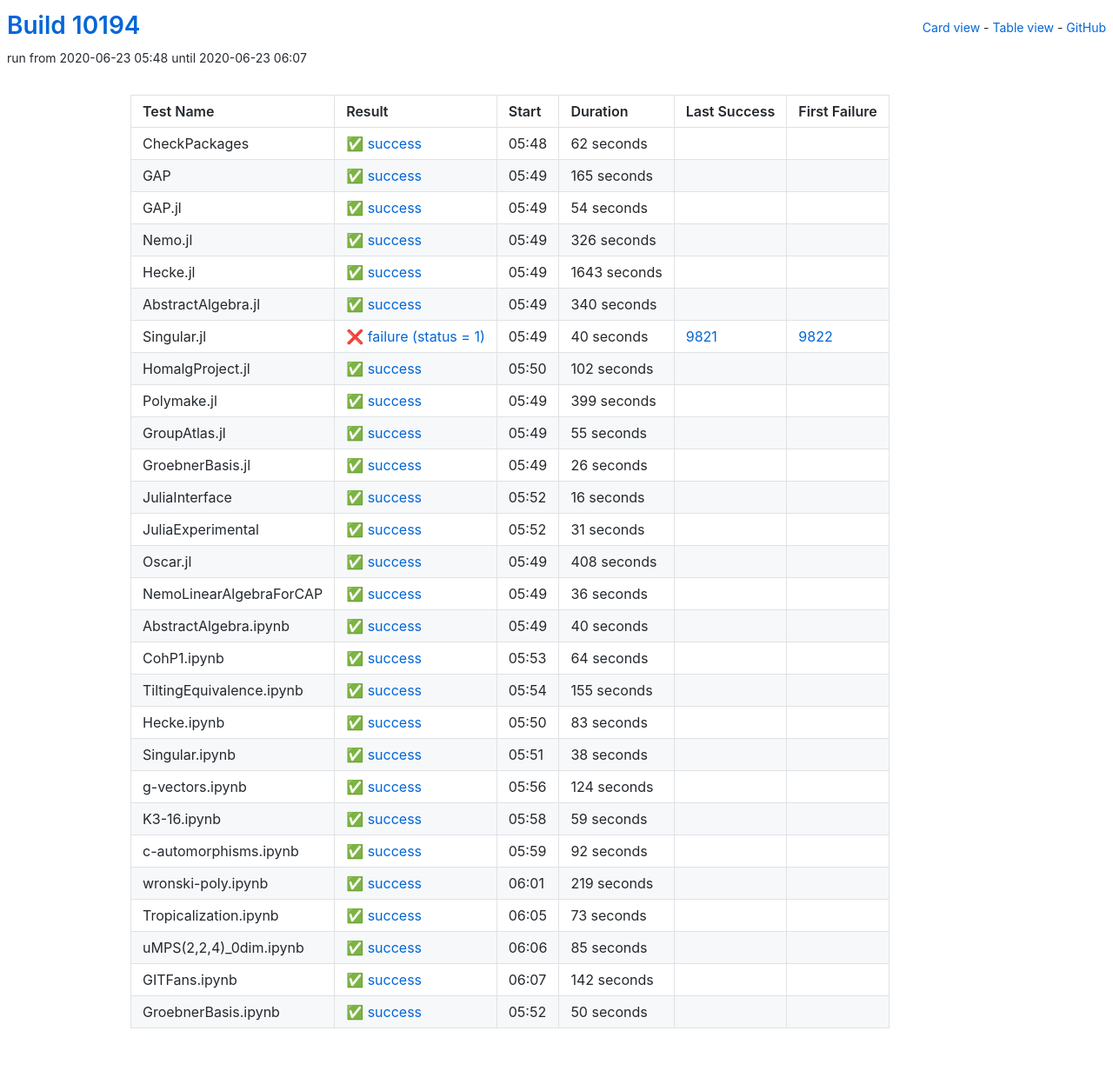
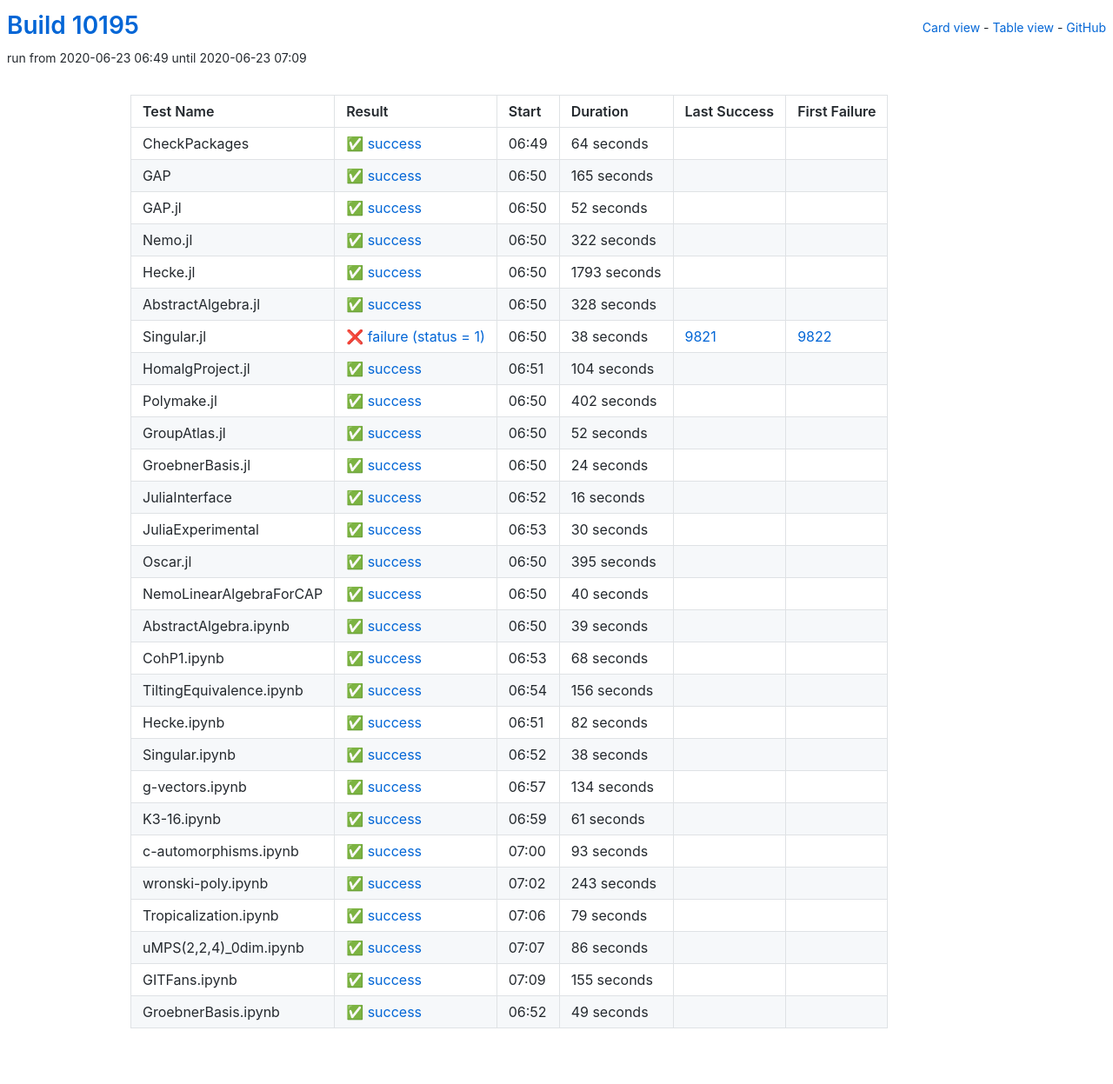
Before and after one commit to oscar-system/oscar-ci-status, a Jekyll site: the page built from table.html, in a window 1280 px wide. Shown: the whole page at 87% size. Built offline with Jekyll 4.4.1, drawn with Linux system fonts in a browser that asks for light colours.

Commit message:
Build #10195

```diff
--- a/_data/ci.yml
+++ b/_data/ci.yml
@@ -1,6 +1,6 @@
 ---
-build: 10194
-build_url: https://oscarci.mathematik.uni-kl.de/job/oscar/10194/
+build: 10195
+build_url: https://oscarci.mathematik.uni-kl.de/job/oscar/10195/
 job: oscar
 organization: oscar-system
 repo: oscar-ci-status
@@ -8,20 +8,20 @@
 tests:
 - name: CheckPackages
   id: checkpackages
-  log: https://oscarci.mathematik.uni-kl.de/job/oscar/10194/artifact/logs/build-10194/CheckPackages.log
-  start: 2020-06-23 05:48
+  log: https://oscarci.mathematik.uni-kl.de/job/oscar/10195/artifact/logs/build-10195/CheckPackages.log
+  start: 2020-06-23 06:49
   success: true
   exitcode: 0
   status: success
-  duration: 62
+  duration: 64
   last_success: false
   last_success_url:
   first_failure: false
   first_failure_url:
 - name: GAP
   id: gap
-  log: https://oscarci.mathematik.uni-kl.de/job/oscar/10194/artifact/logs/build-10194/GAP.log
-  start: 2020-06-23 05:49
+  log: https://oscarci.mathematik.uni-kl.de/job/oscar/10195/artifact/logs/build-10195/GAP.log
+  start: 2020-06-23 06:50
   success: true
   exitcode: 0
   status: success
@@ -32,116 +32,116 @@
   first_failure_url:
 - name: GAP.jl
   id: gap-jl
-  log: https://oscarci.mathematik.uni-kl.de/job/oscar/10194/artifact/logs/build-10194/GAP.jl.log
-  start: 2020-06-23 05:49
+  log: https://oscarci.mathematik.uni-kl.de/job/oscar/10195/artifact/logs/build-10195/GAP.jl.log
+  start: 2020-06-23 06:50
   success: true
   exitcode: 0
   status: success
-  duration: 54
+  duration: 52
   last_success: false
   last_success_url:
   first_failure: false
   first_failure_url:
 - name: Nemo.jl
   id: nemo-jl
-  log: https://oscarci.mathematik.uni-kl.de/job/oscar/10194/artifact/logs/build-10194/Nemo.jl.log
-  start: 2020-06-23 05:49
+  log: https://oscarci.mathematik.uni-kl.de/job/oscar/10195/artifact/logs/build-10195/Nemo.jl.log
+  start: 2020-06-23 06:50
   success: true
   exitcode: 0
   status: success
-  duration: 326
+  duration: 322
   last_success: false
   last_success_url:
   first_failure: false
   first_failure_url:
 - name: Hecke.jl
   id: hecke-jl
-  log: https://oscarci.mathematik.uni-kl.de/job/oscar/10194/artifact/logs/build-10194/Hecke.jl.log
-  start: 2020-06-23 05:49
+  log: https://oscarci.mathematik.uni-kl.de/job/oscar/10195/artifact/logs/build-10195/Hecke.jl.log
+  start: 2020-06-23 06:50
   success: true
   exitcode: 0
   status: success
-  duration: 1643
+  duration: 1793
   last_success: false
   last_success_url:
   first_failure: false
   first_failure_url:
 - name: AbstractAlgebra.jl
   id: abstractalgebra-jl
-  log: https://oscarci.mathematik.uni-kl.de/job/oscar/10194/artifact/logs/build-10194/AbstractAlgebra.jl.log
-  start: 2020-06-23 05:49
+  log: https://oscarci.mathematik.uni-kl.de/job/oscar/10195/artifact/logs/build-10195/AbstractAlgebra.jl.log
+  start: 2020-06-23 06:50
   success: true
   exitcode: 0
   status: success
-  duration: 340
+  duration: 328
   last_success: false
   last_success_url:
   first_failure: false
   first_failure_url:
 - name: Singular.jl
   id: singular-jl
-  log: https://oscarci.mathematik.uni-kl.de/job/oscar/10194/artifact/logs/build-10194/Singular.jl.log
-  start: 2020-06-23 05:49
+  log: https://oscarci.mathematik.uni-kl.de/job/oscar/10195/artifact/logs/build-10195/Singular.jl.log
+  start: 2020-06-23 06:50
   success: false
   exitcode: 1
   status: failure
-  duration: 40
+  duration: 38
   last_success: 9821
   last_success_url: https://oscarci.mathematik.uni-kl.de/job/oscar/9821/
   first_failure: 9822
   first_failure_url: https://oscarci.mathematik.uni-kl.de/job/oscar/9822/
 - name: HomalgProject.jl
   id: homalgproject-jl
-  log: https://oscarci.mathematik.uni-kl.de/job/oscar/10194/artifact/logs/build-10194/HomalgProject.jl.log
-  start: 2020-06-23 05:50
+  log: https://oscarci.mathematik.uni-kl.de/job/oscar/10195/artifact/logs/build-10195/HomalgProject.jl.log
+  start: 2020-06-23 06:51
   success: true
   exitcode: 0
   status: success
-  duration: 102
+  duration: 104
   last_success: false
   last_success_url:
   first_failure: false
   first_failure_url:
 - name: Polymake.jl
   id: polymake-jl
-  log: https://oscarci.mathematik.uni-kl.de/job/oscar/10194/artifact/logs/build-10194/Polymake.jl.log
-  start: 2020-06-23 05:49
+  log: https://oscarci.mathematik.uni-kl.de/job/oscar/10195/artifact/logs/build-10195/Polymake.jl.log
+  start: 2020-06-23 06:50
   success: true
   exitcode: 0
   status: success
-  duration: 399
+  duration: 402
   last_success: false
   last_success_url:
   first_failure: false
   first_failure_url:
 - name: GroupAtlas.jl
   id: groupatlas-jl
-  log: https://oscarci.mathematik.uni-kl.de/job/oscar/10194/artifact/logs/build-10194/GroupAtlas.jl.log
-  start: 2020-06-23 05:49
+  log: https://oscarci.mathematik.uni-kl.de/job/oscar/10195/artifact/logs/build-10195/GroupAtlas.jl.log
+  start: 2020-06-23 06:50
   success: true
   exitcode: 0
   status: success
-  duration: 55
+  duration: 52
   last_success: false
   last_success_url:
   first_failure: false
   first_failure_url:
 - name: GroebnerBasis.jl
   id: groebnerbasis-jl
-  log: https://oscarci.mathematik.uni-kl.de/job/oscar/10194/artifact/logs/build-10194/GroebnerBasis.jl.log
-  start: 2020-06-23 05:49
+  log: https://oscarci.mathematik.uni-kl.de/job/oscar/10195/artifact/logs/build-10195/GroebnerBasis.jl.log
+  start: 2020-06-23 06:50
   success: true
   exitcode: 0
   status: success
-  duration: 26
+  duration: 24
   last_success: false
   last_success_url:
   first_failure: false
   first_failure_url:
 - name: JuliaInterface
   id: juliainterface
-  log: https://oscarci.mathematik.uni-kl.de/job/oscar/10194/artifact/logs/build-10194/JuliaInterface.log
-  start: 2020-06-23 05:52
+  log: https://oscarci.mathematik.uni-kl.de/job/oscar/10195/artifact/logs/build-10195/JuliaInterface.log
+  start: 2020-06-23 06:52
   success: true
   exitcode: 0
   status: success
@@ -152,44 +152,32 @@
   first_failure_url:
 - name: JuliaExperimental
   id: juliaexperimental
-  log: https://oscarci.mathematik.uni-kl.de/job/oscar/10194/artifact/logs/build-10194/JuliaExperimental.log
-  start: 2020-06-23 05:52
+  log: https://oscarci.mathematik.uni-kl.de/job/oscar/10195/artifact/logs/build-10195/JuliaExperimental.log
+  start: 2020-06-23 06:53
   success: true
   exitcode: 0
   status: success
-  duration: 31
+  duration: 30
   last_success: false
   last_success_url:
   first_failure: false
   first_failure_url:
 - name: Oscar.jl
   id: oscar-jl
-  log: https://oscarci.mathematik.uni-kl.de/job/oscar/10194/artifact/logs/build-10194/Oscar.jl.log
-  start: 2020-06-23 05:49
+  log: https://oscarci.mathematik.uni-kl.de/job/oscar/10195/artifact/logs/build-10195/Oscar.jl.log
+  start: 2020-06-23 06:50
   success: true
   exitcode: 0
   status: success
-  duration: 408
+  duration: 395
   last_success: false
   last_success_url:
   first_failure: false
   first_failure_url:
 - name: NemoLinearAlgebraForCAP
   id: nemolinearalgebraforcap
-  log: https://oscarci.mathematik.uni-kl.de/job/oscar/10194/artifact/logs/build-10194/NemoLinearAlgebraForCAP.log
-  start: 2020-06-23 05:49
-  success: true
-  exitcode: 0
-  status: success
-  duration: 36
-  last_success: false
-  last_success_url:
-  first_failure: false
-  first_failure_url:
-- name: AbstractAlgebra.ipynb
-  id: abstractalgebra-ipynb
-  log: https://oscarci.mathematik.uni-kl.de/job/oscar/10194/artifact/logs/build-10194/AbstractAlgebra.ipynb.log
-  start: 2020-06-23 05:49
+  log: https://oscarci.mathematik.uni-kl.de/job/oscar/10195/artifact/logs/build-10195/NemoLinearAlgebraForCAP.log
+  start: 2020-06-23 06:50
   success: true
   exitcode: 0
   status: success
@@ -198,46 +186,58 @@
   last_success_url:
   first_failure: false
   first_failure_url:
-- name: CohP1.ipynb
-  id: cohp1-ipynb
-  log: https://oscarci.mathematik.uni-kl.de/job/oscar/10194/artifact/logs/build-10194/CohP1.ipynb.log
-  start: 2020-06-23 05:53
+- name: AbstractAlgebra.ipynb
+  id: abstractalgebra-ipynb
+  log: https://oscarci.mathematik.uni-kl.de/job/oscar/10195/artifact/logs/build-10195/AbstractAlgebra.ipynb.log
+  start: 2020-06-23 06:50
   success: true
   exitcode: 0
   status: success
-  duration: 64
+  duration: 39
+  last_success: false
+  last_success_url:
+  first_failure: false
+  first_failure_url:
+- name: CohP1.ipynb
+  id: cohp1-ipynb
+  log: https://oscarci.mathematik.uni-kl.de/job/oscar/10195/artifact/logs/build-10195/CohP1.ipynb.log
+  start: 2020-06-23 06:53
+  success: true
+  exitcode: 0
+  status: success
+  duration: 68
   last_success: false
   last_success_url:
   first_failure: false
   first_failure_url:
 - name: TiltingEquivalence.ipynb
   id: tiltingequivalence-ipynb
-  log: https://oscarci.mathematik.uni-kl.de/job/oscar/10194/artifact/logs/build-10194/TiltingEquivalence.ipynb.log
-  start: 2020-06-23 05:54
+  log: https://oscarci.mathematik.uni-kl.de/job/oscar/10195/artifact/logs/build-10195/TiltingEquivalence.ipynb.log
+  start: 2020-06-23 06:54
   success: true
   exitcode: 0
   status: success
-  duration: 155
+  duration: 156
   last_success: false
   last_success_url:
   first_failure: false
   first_failure_url:
 - name: Hecke.ipynb
   id: hecke-ipynb
-  log: https://oscarci.mathematik.uni-kl.de/job/oscar/10194/artifact/logs/build-10194/Hecke.ipynb.log
-  start: 2020-06-23 05:50
+  log: https://oscarci.mathematik.uni-kl.de/job/oscar/10195/artifact/logs/build-10195/Hecke.ipynb.log
+  start: 2020-06-23 06:51
   success: true
   exitcode: 0
   status: success
-  duration: 83
+  duration: 82
   last_success: false
   last_success_url:
   first_failure: false
   first_failure_url:
 - name: Singular.ipynb
   id: singular-ipynb
-  log: https://oscarci.mathematik.uni-kl.de/job/oscar/10194/artifact/logs/build-10194/Singular.ipynb.log
-  start: 2020-06-23 05:51
+  log: https://oscarci.mathematik.uni-kl.de/job/oscar/10195/artifact/logs/build-10195/Singular.ipynb.log
+  start: 2020-06-23 06:52
   success: true
   exitcode: 0
   status: success
@@ -248,96 +248,96 @@
   first_failure_url:
 - name: g-vectors.ipynb
   id: g-vectors-ipynb
-  log: https://oscarci.mathematik.uni-kl.de/job/oscar/10194/artifact/logs/build-10194/g-vectors.ipynb.log
-  start: 2020-06-23 05:56
+  log: https://oscarci.mathematik.uni-kl.de/job/oscar/10195/artifact/logs/build-10195/g-vectors.ipynb.log
+  start: 2020-06-23 06:57
   success: true
   exitcode: 0
   status: success
-  duration: 124
+  duration: 134
   last_success: false
   last_success_url:
   first_failure: false
   first_failure_url:
 - name: K3-16.ipynb
   id: k3-16-ipynb
-  log: https://oscarci.mathematik.uni-kl.de/job/oscar/10194/artifact/logs/build-10194/K3-16.ipynb.log
-  start: 2020-06-23 05:58
+  log: https://oscarci.mathematik.uni-kl.de/job/oscar/10195/artifact/logs/build-10195/K3-16.ipynb.log
+  start: 2020-06-23 06:59
   success: true
   exitcode: 0
   status: success
-  duration: 59
+  duration: 61
   last_success: false
   last_success_url:
   first_failure: false
   first_failure_url:
 - name: c-automorphisms.ipynb
   id: c-automorphisms-ipynb
-  log: https://oscarci.mathematik.uni-kl.de/job/oscar/10194/artifact/logs/build-10194/c-automorphisms.ipynb.log
-  start: 2020-06-23 05:59
+  log: https://oscarci.mathematik.uni-kl.de/job/oscar/10195/artifact/logs/build-10195/c-automorphisms.ipynb.log
+  start: 2020-06-23 07:00
   success: true
   exitcode: 0
   status: success
-  duration: 92
+  duration: 93
   last_success: false
   last_success_url:
   first_failure: false
   first_failure_url:
 - name: wronski-poly.ipynb
   id: wronski-poly-ipynb
-  log: https://oscarci.mathematik.uni-kl.de/job/oscar/10194/artifact/logs/build-10194/wronski-poly.ipynb.log
-  start: 2020-06-23 06:01
+  log: https://oscarci.mathematik.uni-kl.de/job/oscar/10195/artifact/logs/build-10195/wronski-poly.ipynb.log
+  start: 2020-06-23 07:02
   success: true
   exitcode: 0
   status: success
-  duration: 219
+  duration: 243
   last_success: false
   last_success_url:
   first_failure: false
   first_failure_url:
 - name: Tropicalization.ipynb
   id: tropicalization-ipynb
-  log: https://oscarci.mathematik.uni-kl.de/job/oscar/10194/artifact/logs/build-10194/Tropicalization.ipynb.log
-  start: 2020-06-23 06:05
+  log: https://oscarci.mathematik.uni-kl.de/job/oscar/10195/artifact/logs/build-10195/Tropicalization.ipynb.log
+  start: 2020-06-23 07:06
   success: true
   exitcode: 0
   status: success
-  duration: 73
+  duration: 79
   last_success: false
   last_success_url:
   first_failure: false
   first_failure_url:
 - name: uMPS(2,2,4)_0dim.ipynb
   id: umps-2-2-4-0dim-ipynb
-  log: https://oscarci.mathematik.uni-kl.de/job/oscar/10194/artifact/logs/build-10194/uMPS-2-2-4-_0dim.ipynb.log
-  start: 2020-06-23 06:06
+  log: https://oscarci.mathematik.uni-kl.de/job/oscar/10195/artifact/logs/build-10195/uMPS-2-2-4-_0dim.ipynb.log
+  start: 2020-06-23 07:07
   success: true
   exitcode: 0
   status: success
-  duration: 85
+  duration: 86
   last_success: false
   last_success_url:
   first_failure: false
   first_failure_url:
 - name: GITFans.ipynb
   id: gitfans-ipynb
-  log: https://oscarci.mathematik.uni-kl.de/job/oscar/10194/artifact/logs/build-10194/GITFans.ipynb.log
-  start: 2020-06-23 06:07
+  log: https://oscarci.mathematik.uni-kl.de/job/oscar/10195/artifact/logs/build-10195/GITFans.ipynb.log
+  start: 2020-06-23 07:09
   success: true
   exitcode: 0
   status: success
-  duration: 142
+  duration: 155
   last_success: false
   last_success_url:
   first_failure: false
   first_failure_url:
 - name: GroebnerBasis.ipynb
   id: groebnerbasis-ipynb
-  log: https://oscarci.mathematik.uni-kl.de/job/oscar/10194/artifact/logs/build-10194/GroebnerBasis.ipynb.log
-  start: 2020-06-23 05:52
+  log: https://oscarci.mathematik.uni-kl.de/job/oscar/10195/artifact/logs/build-10195/GroebnerBasis.ipynb.log
+  start: 2020-06-23 06:52
   success: true
   exitcode: 0
   status: success
-  duration: 50
+  duration: 49
   last_success: false
   last_success_url:
   first_failure: false
```
Also changed, not shown: README.md.
